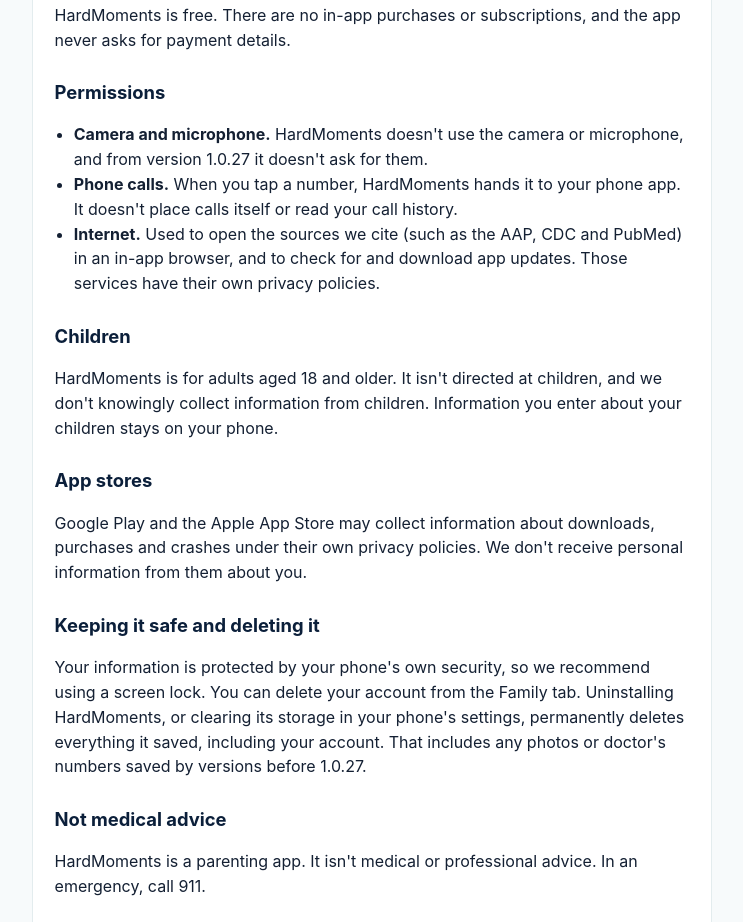
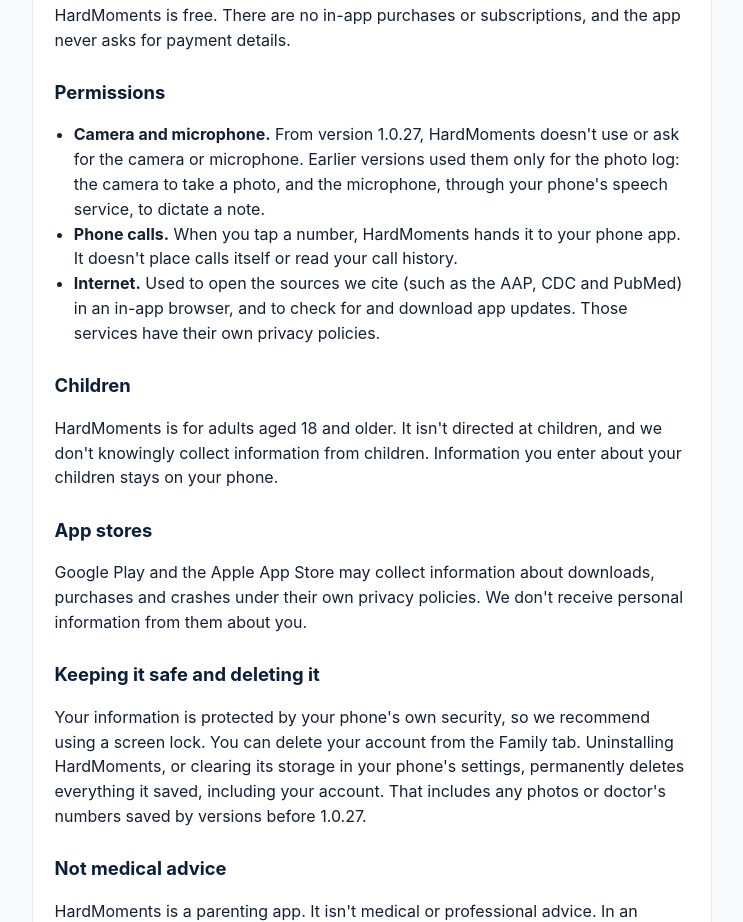
Before and after one commit to prosenthal828/hardmoments-site, a plain HTML site: page privacy.html in a window 1280 px wide. Shown: the part 939-1861 px from the top of the page, without its empty margins (268-1011 px from the left). Drawn offline with Linux system fonts and the light colour scheme.

Commit message:
Version-scope the camera/mic line (1.0.20 testers still have the photo log)
Co-Authored-By: Claude Opus 5.5 <noreply@anthropic.com>

```diff
--- a/privacy.html
+++ b/privacy.html
@@ -54,7 +54,7 @@ ul{padding-left:1.2rem}
 
   <h2>Permissions</h2>
   <ul>
-    <li><strong>Camera and microphone.</strong> HardMoments doesn't use the camera or microphone, and from version 1.0.27 it doesn't ask for them.</li>
+    <li><strong>Camera and microphone.</strong> From version 1.0.27, HardMoments doesn't use or ask for the camera or microphone. Earlier versions used them only for the photo log: the camera to take a photo, and the microphone, through your phone's speech service, to dictate a note.</li>
     <li><strong>Phone calls.</strong> When you tap a number, HardMoments hands it to your phone app. It doesn't place calls itself or read your call history.</li>
     <li><strong>Internet.</strong> Used to open the sources we cite (such as the AAP, CDC and PubMed) in an in-app browser, and to check for and download app updates. Those services have their own privacy policies.</li>
   </ul>
```
